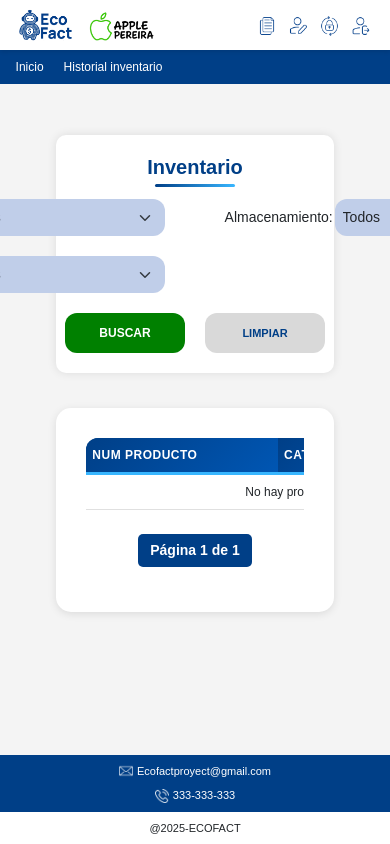
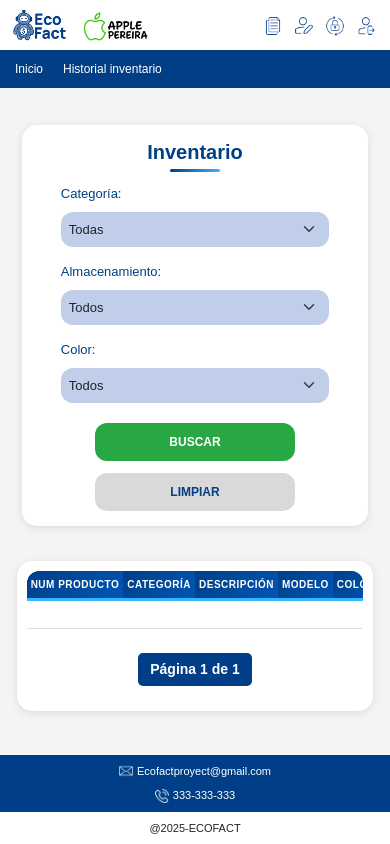
Before and after one commit to Infona2049/Proyecto, a Django app: page /productos/inventario/ in a window 390 px wide. Run offline with Django 5.2, Linux system fonts and the light colour scheme; data that the repository does not hold is empty; some libraries are stand-ins or nearby versions.

Commit message:
Se arreglaron los iconos y manejo de medidas del apartado de inventario

```diff
--- a/productos/static/productos/css/inventario.css
+++ b/productos/static/productos/css/inventario.css
@@ -146,218 +146,257 @@ h2::after {
 }
 
 .filtros {
-  /* keep the section compact inside the existing cuadro-blanco */
-  background: transparent;
-  padding: 0 10px 10px 10px;
-  width: 100%;
+  background: white;
+  padding: clamp(15px, 3vw, 25px);
+  width: 90%;
   max-width: 1200px;
-  margin: 0 auto 0;
+  margin: 20px auto 15px;
+  border-radius: 15px;
+  box-shadow: 0 2px 8px rgba(0,0,0,0.1);
   display: flex;
   flex-direction: column;
-  align-items: center; /* center child rows */
+  align-items: center;
+}
+
+/* Contenedor centrado de filtros */
+.filtros-centro {
+  width: 100%;
+  margin: 0 auto;
+  display: flex;
+  justify-content: center;
+  align-items: center;
 }
 
 .filtros-linea {
   display: flex;
   justify-content: center;
   align-items: center;
-  gap: clamp(18px, 6vw, 120px); /* separación responsiva entre los campos */
+  gap: clamp(15px, 3vw, 25px);
+  flex-wrap: wrap;
+  width: 100%;
 }
 
-/* Cuando queremos los 3 campos en una sola fila */
-.filtros-linea.single-row { gap: clamp(20px, 6vw, 60px); width: 100%; max-width: 980px; justify-content: center; }
-.filtros-linea.single-row > .campo-fecha { flex: 1 1 220px; max-width: 320px; min-width: 140px; box-sizing: border-box; }
-
-/* Contenedor centrado con ancho similar al de historial_factura */
-.filtros-centro {
-  width: 100%;
-  margin: 0 auto 0;
-  display: flex;
+/* Fila única para los 3 campos */
+.filtros-linea.single-row {
+  max-width: 100%;
   justify-content: center;
-  align-items: center;
 }
 
-
-/* Force the inner row to a fixed width and center it: keep a predictable group width */
-.filtros-centro .filtros-linea.single-row {
-  width: 760px;
-  max-width: 92%;
-  margin: 0 auto;
-  display: flex;
-  justify-content: space-between; /* distribute the three fixed-width campos evenly */
-  align-items: center;
-  gap: 20px;
-  flex-wrap: wrap; /* permitir que los campos salten de línea en pantallas estrechas */
-}
-.filtros-centro .filtros-linea.single-row > .campo-fecha {
-  flex: 1 1 220px; /* permitir que cada campo crezca o encoja según el espacio */
-  min-width: 160px;
-  box-sizing: border-box;
-}
-
-/* Labels: keep them compact so they no longer push fields apart */
-.filtros-centro .filtros-linea.single-row > .campo-fecha label {
-  min-width: 90px;
-  text-align: right;
-  margin-right: 8px;
-  font-size: 14px;
-  font-weight: 500;
+.filtros-linea.single-row > .campo-fecha {
+  flex: 1 1 auto;
+  min-width: 200px;
+  max-width: 300px;
 }
 
 /* Dentro de cada campo: la etiqueta y el select/input */
-.campo-fecha { display: flex; align-items: center; gap: 12px; white-space: nowrap; }
-.campo-fecha select, .campo-fecha input[type="date"] { flex: 1 1 auto; min-width: 0; }
-
-/* versión de dos columnas (izq / der) en la primera fila */
-.filtros-linea-dos { width: 100%; justify-content: space-between; }
-.filtros-linea-dos { width: 100%; justify-content: space-between; align-items: center; box-sizing: border-box; }
-.filtros-linea-dos .campo-izquierda { margin-left: 40px; }
-.filtros-linea-dos .campo-derecha { margin-right: 40px; }
-
-/* Cada campo en la fila superior ocupa una columna flexible */
-.filtros-linea-dos > .campo-fecha { flex: 0 0 45%; display: flex; align-items: center; }
-
-
-/* fila centrada para el campo de almacenamiento */
-.filtros-linea-centro { justify-content: center; margin-top: 8px; }
-.campo-centro { justify-content: center; }
-
 .campo-fecha {
   display: flex;
   align-items: center;
-  gap: 20px; /* espacio entre texto e input/select */
+  gap: 10px;
   white-space: nowrap;
 }
 
 .campo-fecha label {
-  font-size: 14px;
+  font-size: clamp(13px, 2vw, 14px);
   font-weight: 500;
-  display: inline-block;
-  min-width: 110px; /* ancho reducido para evitar empujar los selects fuera del contenedor */
-  text-align: right; /* etiqueta a la izquierda del select, alineada a la derecha */
-  margin-right: 12px;
+  min-width: 100px;
+  text-align: right;
+  color: #003f87;
 }
 
+.campo-fecha select,
+.campo-fecha input[type="date"] {
+  flex: 1 1 auto;
+  min-width: 0;
+}
+
+/* Estilos para los inputs/selects de los filtros */
 .campo-fecha input[type="date"],
 .campo-fecha select {
   background-color: #c0cee9;
   border: none;
   padding: clamp(8px, 1.5vw, 10px);
   border-radius: 12px;
-  font-size: clamp(14px, 2.5vw, 16px);
-  min-width: 120px;
+  font-size: clamp(13px, 2vw, 15px);
+  min-width: 140px;
   box-sizing: border-box;
 }
 
-/* Ajustes para que los selects se vean más anchos y tipo "pill" en pantallas grandes */
+/* Ajuste para form-select de Bootstrap */
+.filtros-form .form-select {
+  -webkit-appearance: none;
+  -moz-appearance: none;
+  appearance: none;
+  background-color: #c0cee9;
+  border: none;
+  padding: clamp(8px, 1.5vw, 10px);
+  border-radius: 12px;
+  font-size: clamp(13px, 2vw, 15px);
+}
+
+/* Responsive para filtros */
 @media (min-width: 992px) {
-  .campo-fecha select { width: 100%; }
-  /* Mantener los tres filtros en una sola línea en pantallas de escritorio */
-  .filtros-centro .filtros-linea.single-row {
-    flex-wrap: nowrap; /* evitar salto de línea */
-    gap: clamp(20px, 6vw, 60px);
-    justify-content: center;
+  .filtros-linea.single-row {
+    flex-wrap: nowrap;
+    gap: 30px;
   }
-  .filtros-centro .filtros-linea.single-row > .campo-fecha {
-    flex: 0 0 260px; /* ancho fijo para que quepan 3 en línea */
-    min-width: 200px;
+
+  .filtros-linea.single-row > .campo-fecha {
+    flex: 0 1 280px;
   }
 }
 
 @media (max-width: 768px) {
-  .filtros-linea-dos { flex-direction: column; gap: 12px; align-items: center; }
-  .filtros-linea-dos .campo-izquierda, .filtros-linea-dos .campo-derecha { margin: 0; }
-  .campo-fecha label { text-align: left; min-width: 0; margin-right: 8px; }
-  .campo-fecha select { width: 90%; }
+  .filtros {
+    width: 95%;
+    padding: 15px;
+  }
+
+  .campo-fecha {
+    flex-direction: column;
+    align-items: flex-start;
+    width: 100%;
+    gap: 8px;
+  }
+
+  .campo-fecha label {
+    text-align: left;
+    min-width: auto;
+    width: 100%;
+  }
+
+  .campo-fecha select,
+  .campo-fecha input[type="date"] {
+    width: 100%;
+    min-width: 100%;
+  }
+
+  .filtros-linea.single-row > .campo-fecha {
+    min-width: 100%;
+    max-width: 100%;
+  }
 }
 
-/* small adjustment to keep form-select consistent with the look */
-.filtros-form .form-select {
-  -webkit-appearance: none;
-  -moz-appearance: none;
-  appearance: none;
+@media (max-width: 480px) {
+  .campo-fecha label {
+    font-size: 13px;
+  }
 }
 
-/* Ensure buttons keep spacing when placed inside filtros */
-.filtros .campo-boton { margin-top: clamp(20px, 2vw, 40px); }
+/* Espaciado para botones dentro de filtros */
+.filtros .campo-boton {
+  margin-top: clamp(20px, 3vw, 30px);
+}
 
 /* --- end filtros styles --- */
 
 .cuadro-blanco {
-  background-color: white;          /* Fondo blanco */
-  border-radius: 15px;              /* Bordes redondeados */
-  box-shadow: 0 2px 8px rgba(0,0,0,0.1); /* Sombra suave */
-  padding: 30px;                    /* Espacio interno */
-  width: 80%;                       /* Ancho ajustable */
-  margin: 20px auto;                /* Centrado */
+  background-color: white;
+  border-radius: 15px;
+  box-shadow: 0 2px 8px rgba(0,0,0,0.1);
+  padding: clamp(20px, 3vw, 30px);
+  width: 90%;
+  max-width: 1400px;
+  margin: 20px auto;
+  overflow: hidden;
 }
 
-.cuadro-blanco { overflow:hidden; }
+/* Responsive para cuadro blanco */
+@media (max-width: 768px) {
+  .cuadro-blanco {
+    width: 95%;
+    padding: 15px;
+  }
+}
+
+@media (max-width: 480px) {
+  .cuadro-blanco {
+    width: 98%;
+    padding: 10px;
+  }
+}
 
 /* ------------------------------------------------------------------------------------------*/
-/* BOTONES BUSCAR Y FILTRAR*/
+/* BOTONES BUSCAR Y LIMPIAR */
 
 .campo-boton {
-  margin-top: clamp(20px, 2vw, 40px);
+  margin-top: clamp(20px, 3vw, 30px);
   text-align: center;
-  display: flex;              /* activa el gap */
-  justify-content: center;    /* centra los botones */
-  align-items: center;        /* los alinea verticalmente */
-  gap: 25px; /*Separa los botones entre si*/
-}
-
-
-.boton-limpiar {
-  background-color: #d9d9d9; /* gris más suave */
-  color: #003f87; /* azul oscuro */
-  font-weight: bold;
-  border: none;
-  cursor: pointer;
-  font-size: clamp(11px, 2.3vw, 13px);
-  transition: all 0.3s ease;
-  min-height: 35px;
-}
-
-.boton-limpiar:hover {
-  background-color: #bfbfbf; /* gris más oscuro al pasar el mouse */
-  color: #002f6c; /* azul más intenso */
-}
-
-
-.boton-buscar {
-  background-color: green;
-  color: white;
-  border: none;
-  cursor: pointer;
-  font-size: clamp(12px, 2.5vw, 14px);
-  transition: background-color 0.3s;
-  min-height: 40px;
-
-}
-
-.boton-buscar:hover {
-  background-color: darkgreen;
+  display: flex;
+  justify-content: center;
+  align-items: center;
+  gap: clamp(15px, 3vw, 25px);
+  flex-wrap: wrap;
 }
 
 .boton-buscar,
 .boton-limpiar {
-  width: 110px;
-  height: 40px;
+  width: clamp(100px, 20vw, 120px);
+  height: clamp(38px, 8vw, 42px);
   font-weight: bold;
+  border-radius: 12px;
+  border: none;
+  cursor: pointer;
+  font-size: clamp(12px, 2.5vw, 14px);
+  transition: all 0.3s ease;
+}
+
+.boton-buscar {
+  background-color: #28a745;
+  color: white;
+}
+
+.boton-buscar:hover {
+  background-color: #218838;
+  transform: translateY(-2px);
+  box-shadow: 0 4px 8px rgba(40, 167, 69, 0.3);
+}
+
+.boton-limpiar {
+  background-color: #d9d9d9;
+  color: #003f87;
+}
+
+.boton-limpiar:hover {
+  background-color: #bfbfbf;
+  color: #002f6c;
+  transform: translateY(-2px);
+  box-shadow: 0 4px 8px rgba(0, 0, 0, 0.15);
+}
+
+@media (max-width: 480px) {
+  .campo-boton {
+    flex-direction: column;
+    gap: 12px;
+  }
+
+  .boton-buscar,
+  .boton-limpiar {
+    width: 100%;
+    max-width: 200px;
+  }
+}
+
+/* CONTENEDOR DE TABLA */
+.tabla-container {
+  width: 100%;
+  position: relative;
+  overflow-x: auto;
+  overflow-y: auto;
+  -webkit-overflow-scrolling: touch;
+  padding-bottom: 8px;
+  max-height: 500px;
   border-radius: 12px;
 }
 
-/* CONTENEDOR DE TABLA */
-
-
-
 /* TABLA DE INVENTARIO */
 .tabla-inventario {
-  width: max-content; /* size to content so horizontal scroll can show columns */
+  width: 100%;
+  min-width: 1200px;
   border-collapse: collapse;
   border-radius: 15px;
-  font-size: clamp(11px, 5vw, 15px);
-  table-layout: auto; /* allow natural column widths */
+  font-size: clamp(12px, 2vw, 14px);
+  table-layout: auto;
 }
 
 
@@ -430,39 +469,62 @@ h2::after {
 }
 
 /* RESPONSIVE PARA TABLA */
-@media (max-width: 768px) {
-  .tabla-container {
-    overflow-x: visible;
-    -webkit-overflow-scrolling: touch;
-  }
-
+@media (max-width: 1024px) {
   .tabla-inventario {
     min-width: 1100px;
   }
 
   .tabla-inventario th,
   .tabla-inventario td {
+    padding: clamp(8px, 1.5vw, 10px) clamp(6px, 1vw, 8px);
+    font-size: clamp(11px, 2vw, 13px);
+  }
+}
+
+@media (max-width: 768px) {
+  .tabla-container {
+    max-height: 400px;
+  }
+
+  .tabla-inventario {
+    min-width: 1000px;
+    font-size: 12px;
+  }
+
+  .tabla-inventario th,
+  .tabla-inventario td {
     padding: 8px 6px;
-    font-size: 12px;
+    font-size: 11px;
   }
 
   .tabla-inventario th {
     white-space: nowrap;
+    font-size: 12px;
+  }
+
+  .icono-accion {
+    width: 20px !important;
+    height: 20px !important;
   }
 }
 
 @media (max-width: 480px) {
   .contenido {
-    padding: 15px 10px;
+    padding: 15px 8px;
+  }
+
+  .tabla-container {
+    max-height: 350px;
   }
 
   .tabla-inventario {
-    min-width: 500px;
+    min-width: 900px;
   }
 
-  .tabla-inventario th:nth-child(n+4),
-  .tabla-inventario td:nth-child(n+4) {
-    display: none;
+  .tabla-inventario th,
+  .tabla-inventario td {
+    padding: 6px 4px;
+    font-size: 10px;
   }
 }
 
@@ -485,37 +547,13 @@ h2::after {
   background: linear-gradient(90deg, #002a5c, #2196f3);
 }
 
-/* Make the table scrollable inside the white card so it doesn't overflow the layout */
-.tabla-container {
-  width: 100%;
-  position: relative;
-  overflow-x: auto; /* horizontal scroll to see all columns */
-  overflow-y: auto; /* vertical scroll when many rows */
-  -webkit-overflow-scrolling: touch;
-  padding-bottom: 8px; /* space for custom scrollbar */
-  max-height: 460px; /* keep the table inside the white card, adjust as needed */
-}
-
-/* Let the table size to its content and allow horizontal scrolling when needed */
-.tabla-container > .tabla-inventario {
-  width: max-content; /* keep table sized by its content so horizontal scroll can appear */
-  max-width: none;
-}
-
-/* Sticky header so column titles remain visible when scrolling vertically */
+/* Sticky header para que los títulos de columnas permanezcan visibles al hacer scroll */
 .tabla-container thead th {
   position: sticky;
   top: 0;
   z-index: 5;
   background: linear-gradient(135deg, #003f87, #0056b3);
   color: white;
-}
-
-/* small visual hint removed: no inline 'Desliza' helper */
-
-/* Ensure the white card clips visual overflow (keeps rounded corners tidy) */
-.cuadro-blanco {
-  overflow: hidden;
 }
 
 /* FOOTER */
@@ -679,58 +717,32 @@ a img {
   .historial-grid .cuadro-blanco { width: 100%; }
 }
 
-/* --- Estilos de filtro (adaptados desde historial_factura.css) --- */
-.titulo-historial {
-  font-size: 20px;
-  text-align: center;
-  margin-bottom: 20px;
-  color: #003f87;
-  font-weight: bold;
-  position: relative;
+/* RESPONSIVE ADICIONAL PARA FOOTER Y NAVEGACIÓN */
+@media (max-width: 768px) {
+  .menu a {
+    font-size: 13px;
+  }
+
+  .footer-bar {
+    font-size: 11px;
+    padding: 8px 15px;
+  }
 }
-.titulo-historial::after {
-  content: '';
-  position: absolute;
-  bottom: -8px;
-  left: 50%;
-  transform: translateX(-50%);
-  width: 80px;
-  height: 3px;
-  background: linear-gradient(90deg, #003f87, #38b6ff);
-  border-radius: 2px;
+
+@media (max-width: 480px) {
+  body {
+    padding: 90px 5px 70px;
+  }
+
+  .top-bar {
+    padding: 8px 10px;
+  }
+
+  .menu {
+    padding: 10px 15px;
+  }
+
+  .menu a {
+    font-size: 12px;
+  }
 }
-.filtros {
-  background: white;
-  padding: 20px;
-  /* Match the main white card width so the filter box aligns with the table below */
-  width: 80%;
-  max-width: 1200px;
-  margin: 20px auto 15px;
-  border-radius: 10px;
-  box-shadow: 0 0 10px rgba(0,0,0,0.1);
-}
-.filtros-linea {
-  display: flex;
-  justify-content: center;
-  align-items: center;
-  gap: 20px;
-  flex-wrap: nowrap;
-}
-.campo-fecha {
-  display: flex;
-  align-items: center;
-  gap: 12px;
-  white-space: nowrap;
-}
-.campo-fecha label { font-size: 14px; font-weight: 500; }
-.campo-fecha input[type="date"] {
-  background-color: #c0cee9;
-  border: none;
-  padding: 8px;
-  border-radius: 12px;
-  font-size: 14px;
-  min-width: 160px;
-}
-.campo-boton { margin-top: 20px; text-align:center; display:flex; justify-content:center; gap:20px; }
-.boton-limpiar { background-color: #d9d9d9; color: #003f87; font-weight: bold; border:none; cursor:pointer; padding:8px 12px; border-radius:12px; display:inline-flex; align-items:center; justify-content:center; width:120px; }
-.boton-buscar { background-color: green; color:white; border:none; cursor:pointer; padding:10px 14px; border-radius:12px; display:inline-flex; align-items:center; justify-content:center; width:120px; }
```
